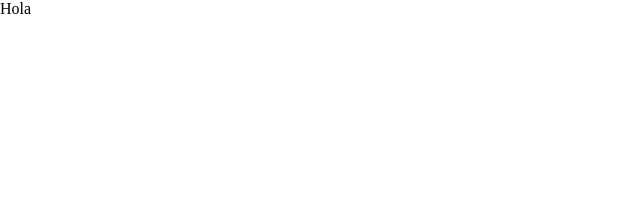
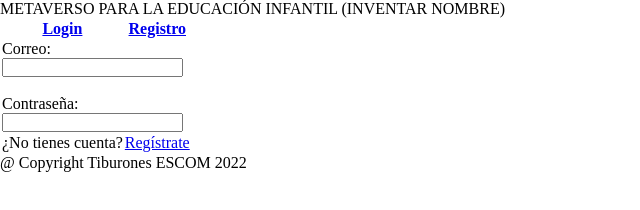
Before and after one commit to IsaacVB24/hackaton-talentLand2022, a plain HTML site: page project/html/login.html in a window 1280 px wide. Shown: the whole page, without its empty margins (0-640 px from the left). Drawn offline with Linux system fonts and the light colour scheme.

Commit message:
Avance login
Sin formato

```diff
--- a/project/css/login.css
+++ b/project/css/login.css
@@ -2,3 +2,6 @@
     padding: 0px;
     margin: 0px;
 }
+.header_Footer{
+    width: 100%;
+}
--- a/project/html/login.html
+++ b/project/html/login.html
@@ -10,6 +10,36 @@
 <link href="../css/login.css" rel="stylesheet">
 </head>
 <body>
-    Hola
+    <div class="header_Footer">
+        METAVERSO PARA LA EDUCACIÓN INFANTIL (INVENTAR NOMBRE)
+    </div>
+    <div>
+        <div>
+            <table>
+                <tr>
+                    <th><a href="#">Login</a></th>
+                    <th><a href="#">Registro</a></th>
+                </tr>
+                <tr>
+                    <td colspan="2">
+                        <form action="post">
+                            <label for="correo">Correo:</label><br>
+                            <input type="text" id="correo" name="correo"><br>
+                            <br>
+                            <label for="password">Contraseña:</label><br>
+                            <input type="password" id="password" name="password"><br>
+                        </form>
+                    </td>
+                </tr>
+                <tr>
+                    <td>¿No tienes cuenta?</td>
+                    <td><a href="#">Regístrate</a></td>
+                </tr>
+            </table>
+        </div>
+    </div>
+    <div class="header_Footer">
+        @ Copyright Tiburones ESCOM 2022
+    </div>
 </body>
 </html>
```
Also changed, not shown: 1 other file.
